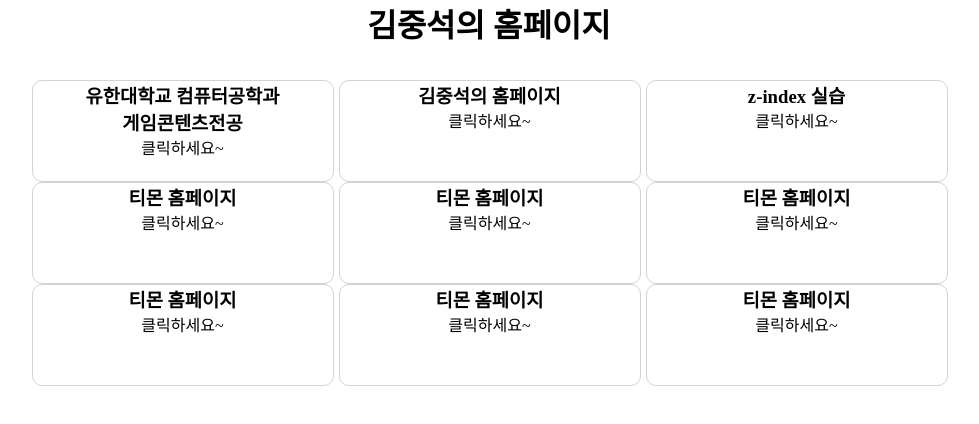
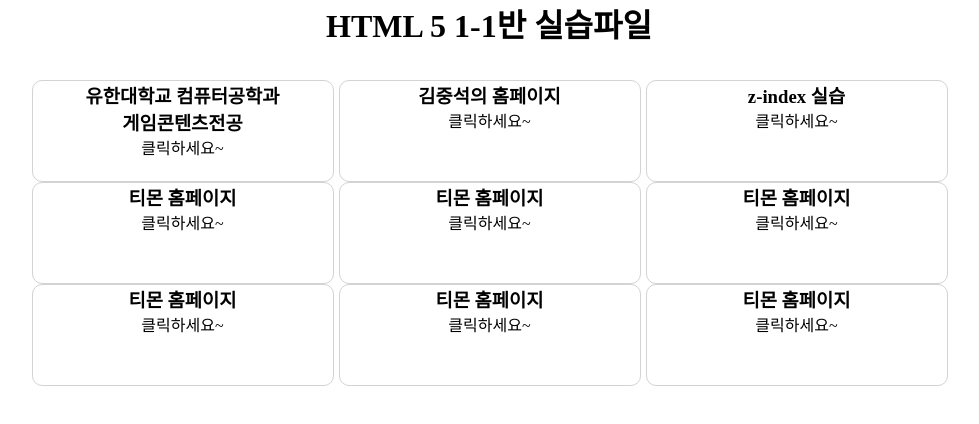
Before and after one commit to Gimjungseok/sourceHtml, a plain HTML site: page index.html in a window 1280 px wide. Shown: the whole page, without its empty margins (151-1130 px from the left). Drawn offline with Linux system fonts and the light colour scheme.

Commit message:
Update index.html

```diff
--- a/index.html
+++ b/index.html
@@ -41,7 +41,7 @@
 <body>
     <div class="all">
         <header>
-            <h1>김중석의 홈페이지</h1>
+            <h1>HTML 5 1-1반 실습파일</h1>
         </header>
         <section>
             <div class="div ml">
```
